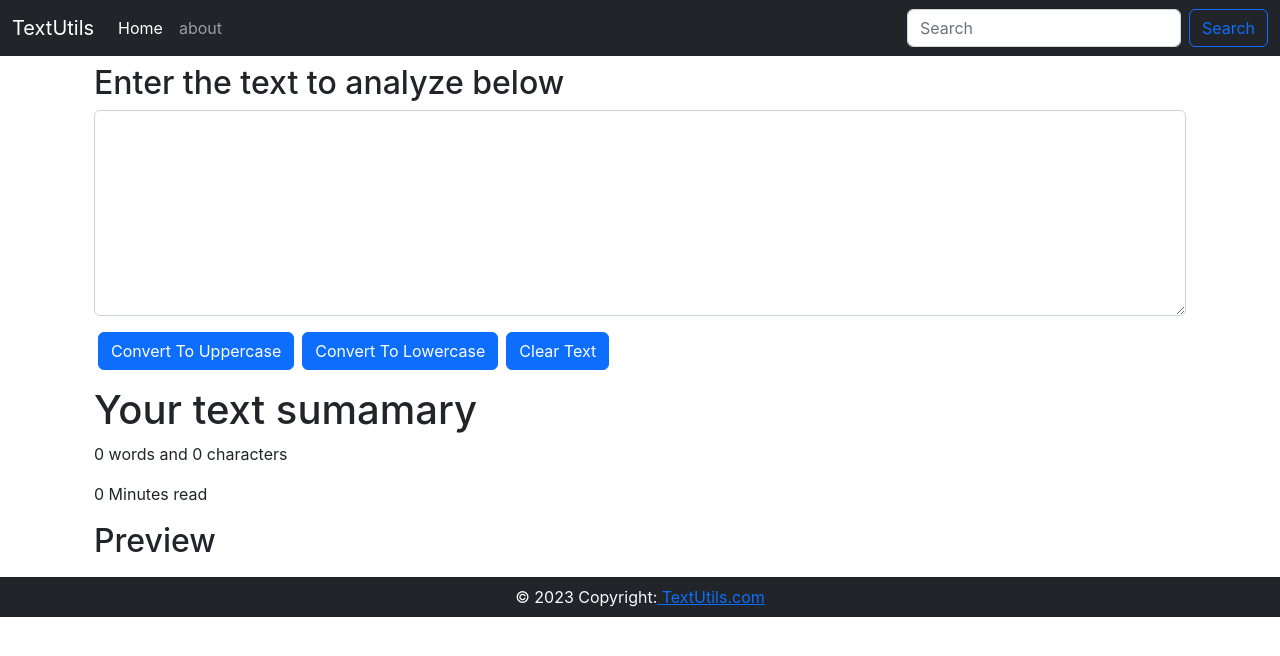
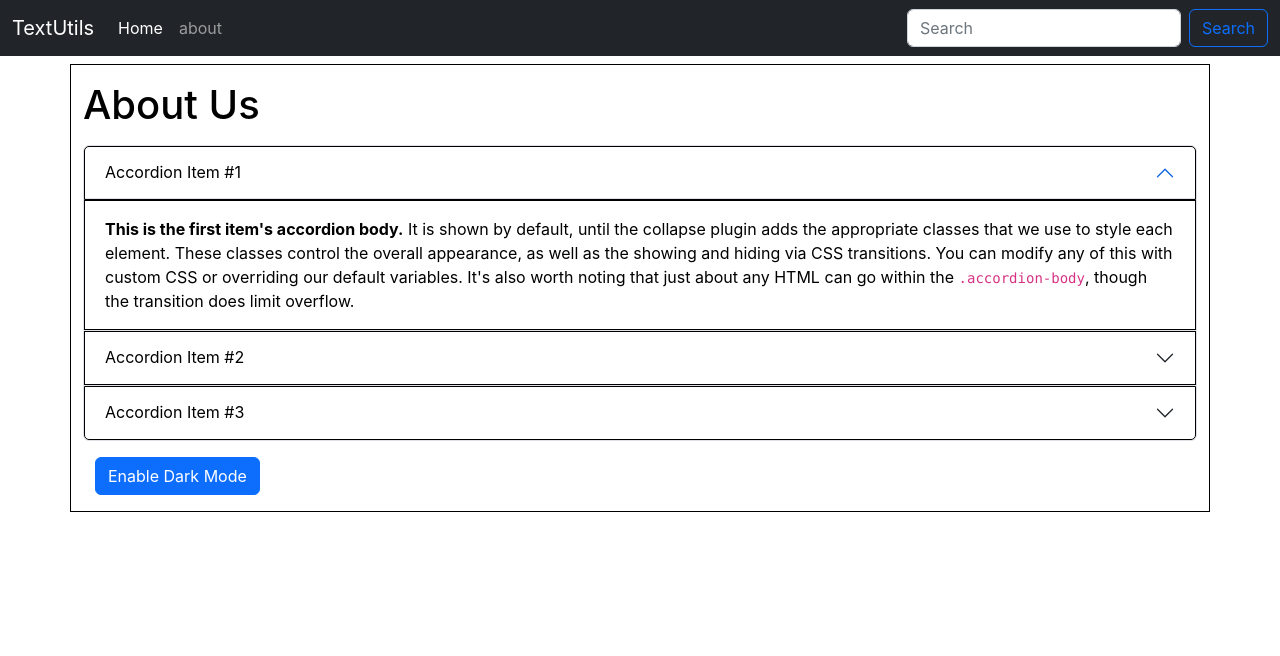
Before and after one commit to tusharsolanki15/React, a React (Create React App) app: page / in a window 1280 px wide. Shown: the top 656 px of the page. Built offline with nearby package versions, Linux system fonts and the light colour scheme.

Commit message:
Video No:10

```diff
--- a/src/App.js
+++ b/src/App.js
@@ -1,17 +1,19 @@
 import "./App.css";
-import Footer from "./components/Footer";
+import About from "./components/About";
+// import Footer from "./components/Footer";
 import Navbar from "./components/Navbar";
-import TextForm from "./components/TextForm";
+// import TextForm from "./components/TextForm";
 
 
 function App() {
   return (
     <>
       <Navbar title="TextUtils" aboutText="about"/>
-      <div className="container">
+      {/* <div className="container">
         <TextForm heading="Enter the text to analyze below"  />
-      </div>
-      <Footer/>
+      </div> */}
+      <About/>
+      {/* <Footer/> */}
     </>
   );
 }
--- /dev/null
+++ b/src/components/About.js
@@ -0,0 +1,78 @@
+import React, {useState}from 'react'
+
+export default function About() {
+
+  const [myStyle, setMyStyle] = useState({
+      color: 'black',
+      backgroundColor:'white',
+      border: '1px solid black'
+  })
+
+  const [btntext, setBtnText] = useState('Enable Dark Mode')
+
+  const toggleStyle = () =>{
+    if(myStyle.color === 'black'){
+      setMyStyle({
+      color: 'white',
+      backgroundColor: 'black',
+      border: '1px solid white'
+      })
+      setBtnText('Enable Light Mode')
+    }
+    else{
+      setMyStyle({
+        color: 'black',
+        backgroundColor: 'white',
+        border: '1px solid black'
+      })
+      setBtnText('Enable Dark Mode')
+    }
+  }
+
+  return (
+    <div className="container my-2" style={myStyle}>
+      <h1 className='my-3'>About Us</h1>
+      <div className="accordion" id="accordionExample">
+        <div className="accordion-item">
+          <h2 className="accordion-header" id="headingOne">
+            <button className="accordion-button" style={myStyle} type="button" data-bs-toggle="collapse" data-bs-target="#collapseOne" aria-expanded="true" aria-controls="collapseOne">
+              Accordion Item #1
+            </button>
+          </h2>
+          <div id="collapseOne" className="accordion-collapse collapse show" aria-labelledby="headingOne" data-bs-parent="#accordionExample">
+            <div className="accordion-body" style={myStyle}>
+              <strong>This is the first item's accordion body.</strong> It is shown by default, until the collapse plugin adds the appropriate classes that we use to style each element. These classes control the overall appearance, as well as the showing and hiding via CSS transitions. You can modify any of this with custom CSS or overriding our default variables. It's also worth noting that just about any HTML can go within the <code>.accordion-body</code>, though the transition does limit overflow.
+            </div>
+          </div>
+        </div>
+        <div className="accordion-item">
+          <h2 className="accordion-header" id="headingTwo">
+            <button className="accordion-button collapsed" style={myStyle} type="button" data-bs-toggle="collapse" data-bs-target="#collapseTwo" aria-expanded="false" aria-controls="collapseTwo">
+              Accordion Item #2
+            </button>
+          </h2>
+          <div id="collapseTwo" className="accordion-collapse collapse" aria-labelledby="headingTwo" data-bs-parent="#accordionExample">
+            <div className="accordion-body" style={myStyle}>
+              <strong>This is the second item's accordion body.</strong> It is hidden by default, until the collapse plugin adds the appropriate classes that we use to style each element. These classes control the overall appearance, as well as the showing and hiding via CSS transitions. You can modify any of this with custom CSS or overriding our default variables. It's also worth noting that just about any HTML can go within the <code>.accordion-body</code>, though the transition does limit overflow.
+            </div>
+          </div>
+        </div>
+        <div className="accordion-item">
+          <h2 className="accordion-header" id="headingThree">
+            <button className="accordion-button collapsed" style={myStyle} type="button" data-bs-toggle="collapse" data-bs-target="#collapseThree" aria-expanded="false" aria-controls="collapseThree">
+              Accordion Item #3
+            </button>
+          </h2>
+          <div id="collapseThree" className="accordion-collapse collapse" aria-labelledby="headingThree" data-bs-parent="#accordionExample">
+            <div className="accordion-body" style={myStyle}>
+              <strong>This is the third item's accordion body.</strong> It is hidden by default, until the collapse plugin adds the appropriate classes that we use to style each element. These classes control the overall appearance, as well as the showing and hiding via CSS transitions. You can modify any of this with custom CSS or overriding our default variables. It's also worth noting that just about any HTML can go within the <code>.accordion-body</code>, though the transition does limit overflow.
+            </div>
+          </div>
+        </div>
+      </div>
+      <div className="container my-3">
+        <button type='button' onClick={toggleStyle} className='btn btn-primary'>{btntext}</button>
+      </div>
+    </div>
+  )
+}
--- a/src/components/Footer.js
+++ b/src/components/Footer.js
@@ -3,7 +3,7 @@
 export default function Footer() {
     return (
         <>
-        <footer className="page-footer font-small cyan darken-3 bg-dark ">
+        <footer className="page-footer font-small cyan darken-3 bg-dark">
             <div className="footer-copyright text-center py-2 text-light " ro>© 2023 Copyright:
                 <a href="/"> TextUtils.com</a>
             </div>
```
Also changed, not shown: src/components/Navbar.js (+5 -5 lines).
